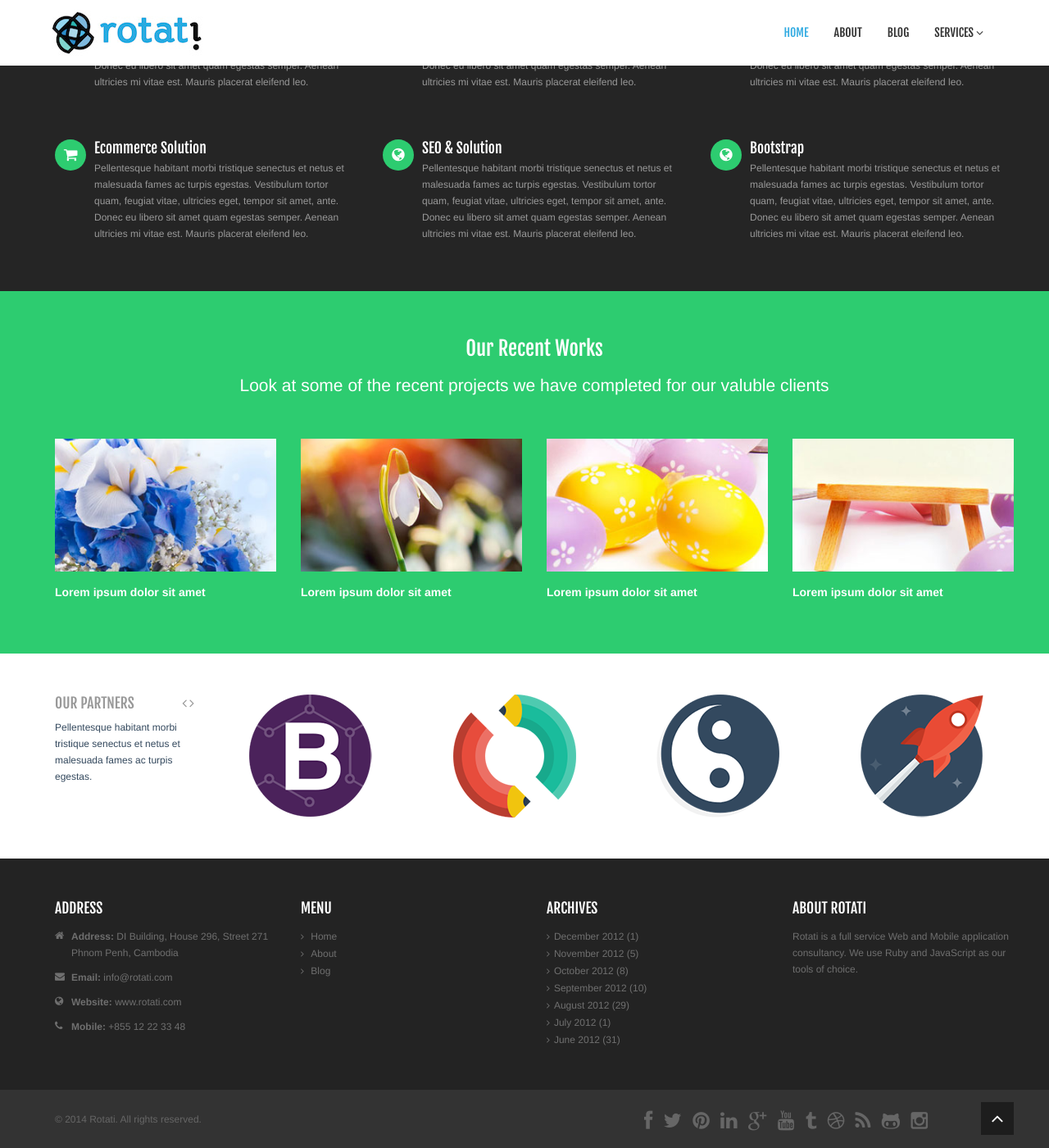
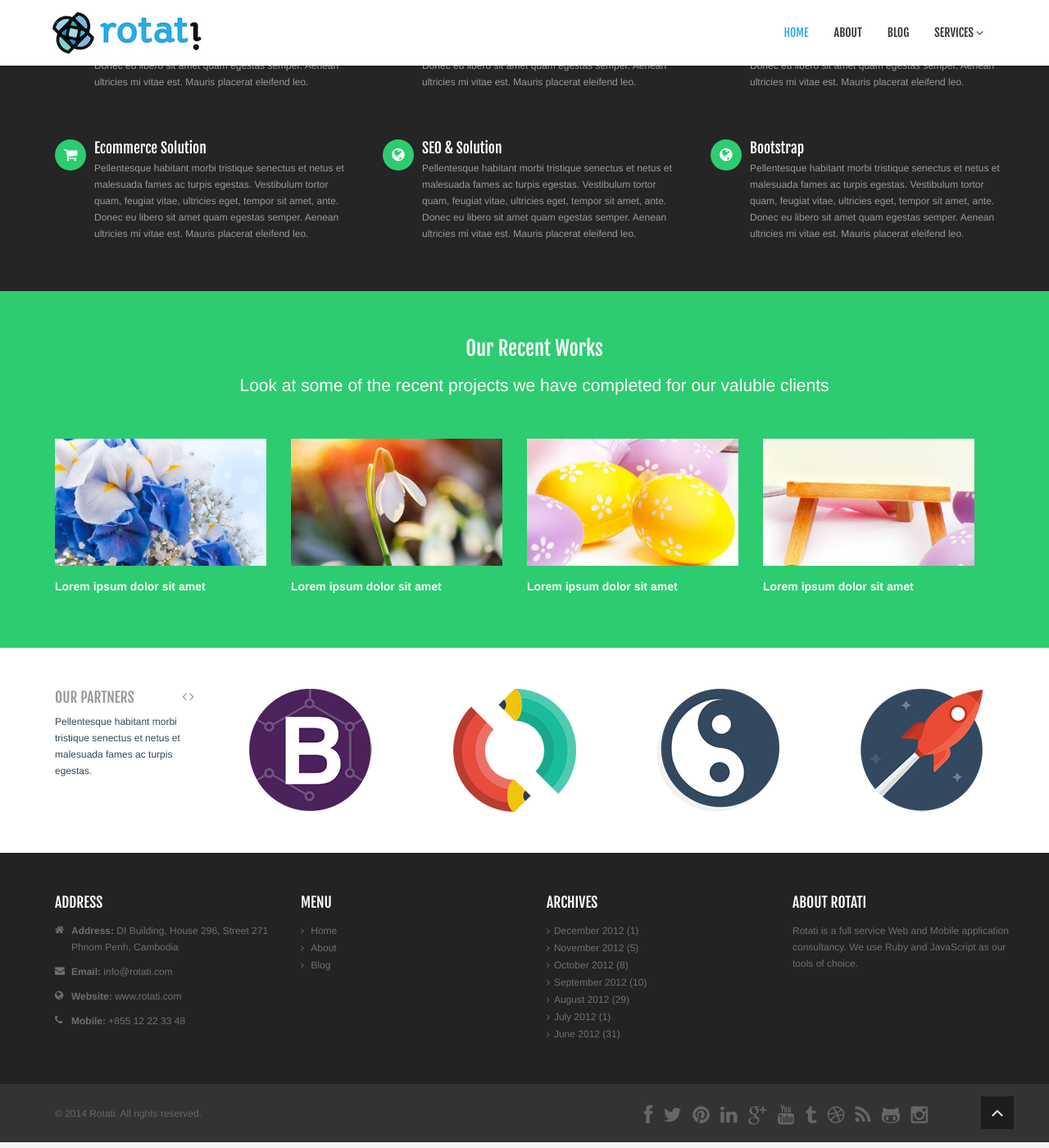
Before and after one commit to rotati/rotati.github.io, a Jekyll site: the page built from index.html, in a window 1280 px wide and 1400 px high, scrolled down 865 px. Shown: the whole window at 82% size. Built offline with Jekyll 4.4.1, drawn with Linux system fonts in a browser that asks for light colours.

Commit message:
reduced width of gallery item

```diff
--- a/_sass/_nova-theme.scss
+++ b/_sass/_nova-theme.scss
@@ -803,7 +803,7 @@ ul.gallery.col-3 li
 }
 ul.gallery.col-4 li
 {
-  width: 25%;
+  width: 24%;
 }
 ul.gallery li
 {
```
